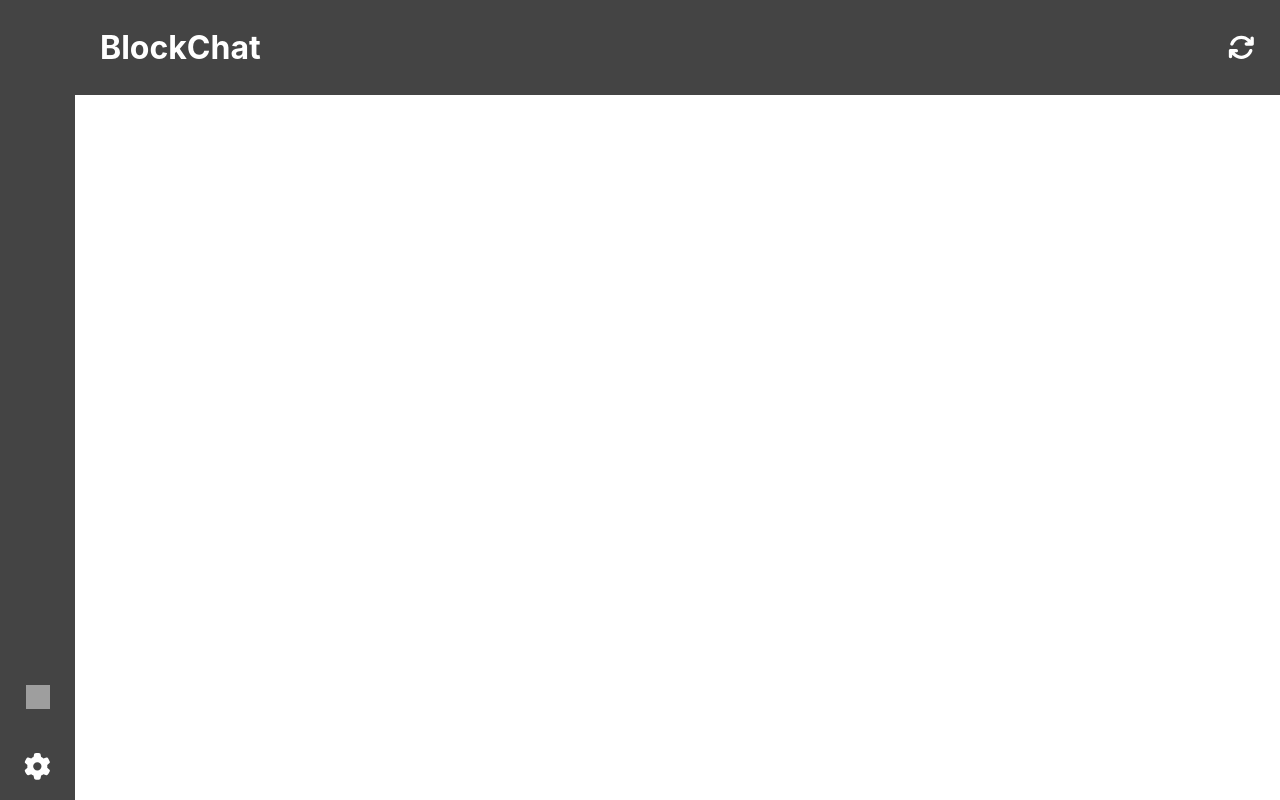
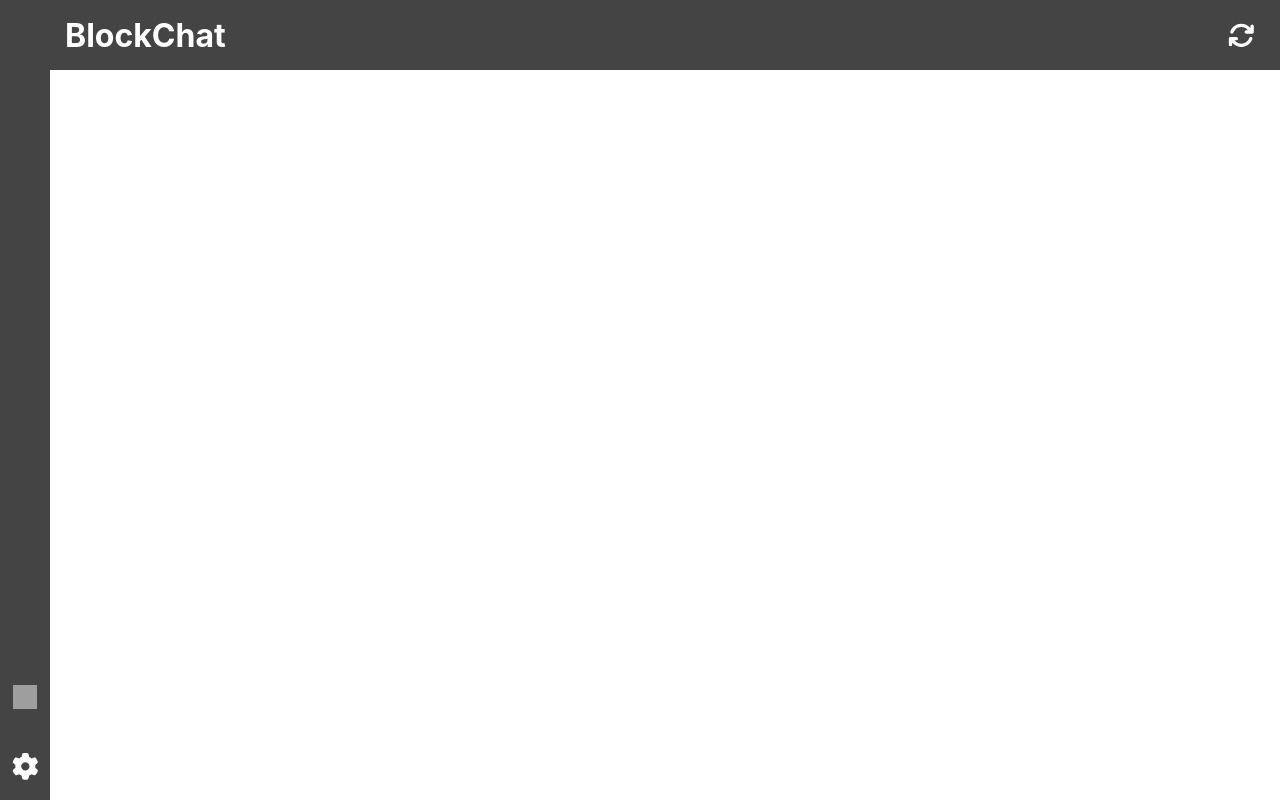
Before and after one commit to Speirsy11/BlockChat, a React (Create React App) app in the folder blockchat-react/: page / in a window 1280 px wide. Built offline with nearby package versions, Linux system fonts and the light colour scheme; grey boxes are pictures that could not be loaded.

Commit message:
React App Work
Working on the building of the webapp

```diff
--- a/blockchat-react/package.json
+++ b/blockchat-react/package.json
@@ -9,6 +9,7 @@
     "@testing-library/jest-dom": "^5.17.0",
     "@testing-library/react": "^13.4.0",
     "@testing-library/user-event": "^13.5.0",
+    "ethers": "^6.11.1",
     "react": "^18.2.0",
     "react-dom": "^18.2.0",
     "react-scripts": "5.0.1",
--- a/blockchat-react/src/App.jsx
+++ b/blockchat-react/src/App.jsx
@@ -1,11 +1,21 @@
 import React from "react";
-import { SideNav, TopNav } from './react-components/react-components.jsx';
+import { SideNav, TopNav, MessageCard } from './react-components/react-components.jsx';
+
+const CONTRACT_ADDRESS = ""
 
 function App() {
+
+
+
     return (
-        <div>
-            <TopNav />
-            <SideNav />
+        <div className="app">
+            <div className="navs">
+                <TopNav />
+                <SideNav />
+            </div>
+            <div className="contacts">
+
+            </div>
         </div>
     );
 }
--- a/blockchat-react/src/react-components/SideNav.css
+++ b/blockchat-react/src/react-components/SideNav.css
@@ -5,7 +5,7 @@
     align-items: center;
 
     height: 100%;
-    width: 75px;
+    width: 50px;
     position: fixed;
     top: 0;
     left: 0;
--- a/blockchat-react/src/react-components/TopNav.css
+++ b/blockchat-react/src/react-components/TopNav.css
@@ -3,11 +3,11 @@
     justify-content: space-between;
     align-items: center;
     padding: 10px;
-    padding-left: 100px;
+    padding-left: 65px;
     padding-right: 25px;
     background-color: #444444;
     color: white;
-    height: 75px;
+    height: 50px;
   }
 
   .left {
--- a/blockchat-react/src/react-components/react-components.jsx
+++ b/blockchat-react/src/react-components/react-components.jsx
@@ -1,7 +1,7 @@
 export { default as SideNav } from "./SideNav";
 export { default as TopNav } from "./TopNav";
 export { AddContactPopup } from "./AddContactPopup";
-export { MessageCard } from "./MessageCard";
+export { default as MessageCard } from "./MessageCard";
 export { DisplayContactCard } from "./DisplayContactCard";
 export { SettingsPopup } from "./SettingsPopup";
 
```
Also changed, not shown: blockchat-react/src/react-components/MessageCard.css (added), 1 other file (tests, documents, lock files or other folders).
